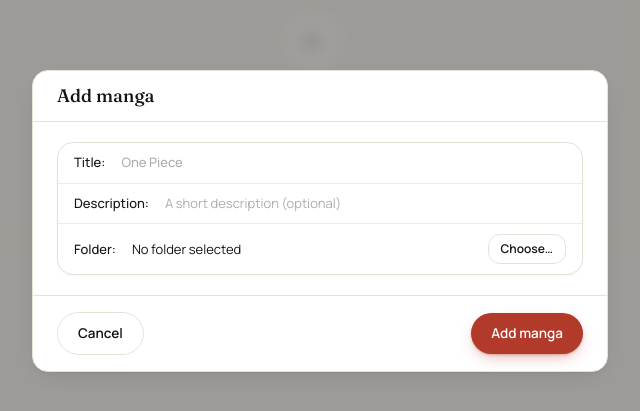
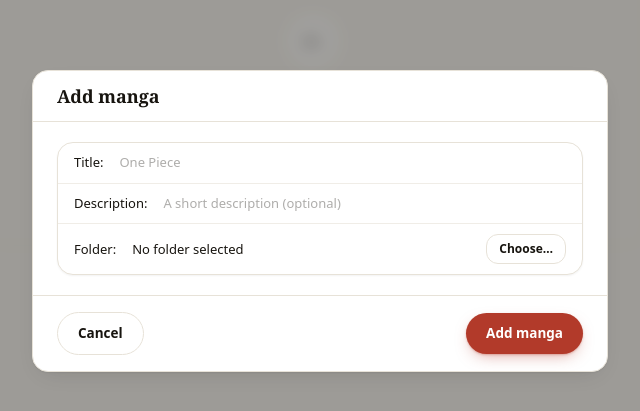
Before and after one commit to marginal23326/Manga-Viewer, a website built with Vite: page index.html in a window 1280 px wide. Both pictures are taken after typing "Sample" into the empty fields and a click on the button "Add manga". Shown: the part 179-590 px from the top of the page, 320-960 px from the left. Built offline with nearby package versions, Linux system fonts and the light colour scheme.

Commit message:
chore: drop google fonts

```diff
--- a/index.html
+++ b/index.html
@@ -6,12 +6,6 @@
         <meta name="description" content="A calm, offline manga viewer." />
         <title>Manga Viewer</title>
         <link rel="icon" type="image/svg+xml" href="./src/assets/favicon.svg" />
-        <link rel="preconnect" href="https://fonts.googleapis.com" />
-        <link rel="preconnect" href="https://fonts.gstatic.com" crossorigin />
-        <link
-            href="https://fonts.googleapis.com/css2?family=Fraunces:ital,opsz,wght@0,9..144,400;0,9..144,500;0,9..144,600;1,9..144,500&family=Manrope:wght@400;500;600;700;800&family=JetBrains+Mono:wght@400;500;600&display=swap"
-            rel="stylesheet"
-        />
         <!-- Vite injects CSS here -->
     </head>
     <body
--- a/src/components/modal.ts
+++ b/src/components/modal.ts
@@ -103,7 +103,7 @@ export function createModal(): ModalController {
         const modalHeader = h(
             "div",
             { className: "flex items-center px-6 py-4 border-b divider-line" },
-            h("h2", { className: "font-serif text-lg font-medium text-ink dark:text-paper leading-none" }, title),
+            h("h2", { className: "font-serif text-lg font-semibold text-ink dark:text-paper leading-none" }, title),
         );
 
         const modalBody = h("div", { className: "px-6 py-5 overflow-y-auto scrollbar-thin" }, content);
--- a/src/css/styles.css
+++ b/src/css/styles.css
@@ -3,9 +3,9 @@
 @custom-variant dark (&:where(.dark, .dark *));
 
 @theme {
-    --font-sans: "Manrope", ui-sans-serif, system-ui, sans-serif;
-    --font-serif: "Fraunces", ui-serif, Georgia, serif;
-    --font-mono: "JetBrains Mono", ui-monospace, "SFMono-Regular", monospace;
+    --font-sans: ui-sans-serif, system-ui, sans-serif;
+    --font-serif: ui-serif, Georgia, serif;
+    --font-mono: ui-monospace, "SFMono-Regular", monospace;
 
     --color-paper: #f7f6f2;
     --color-surface: #ffffff;
```
